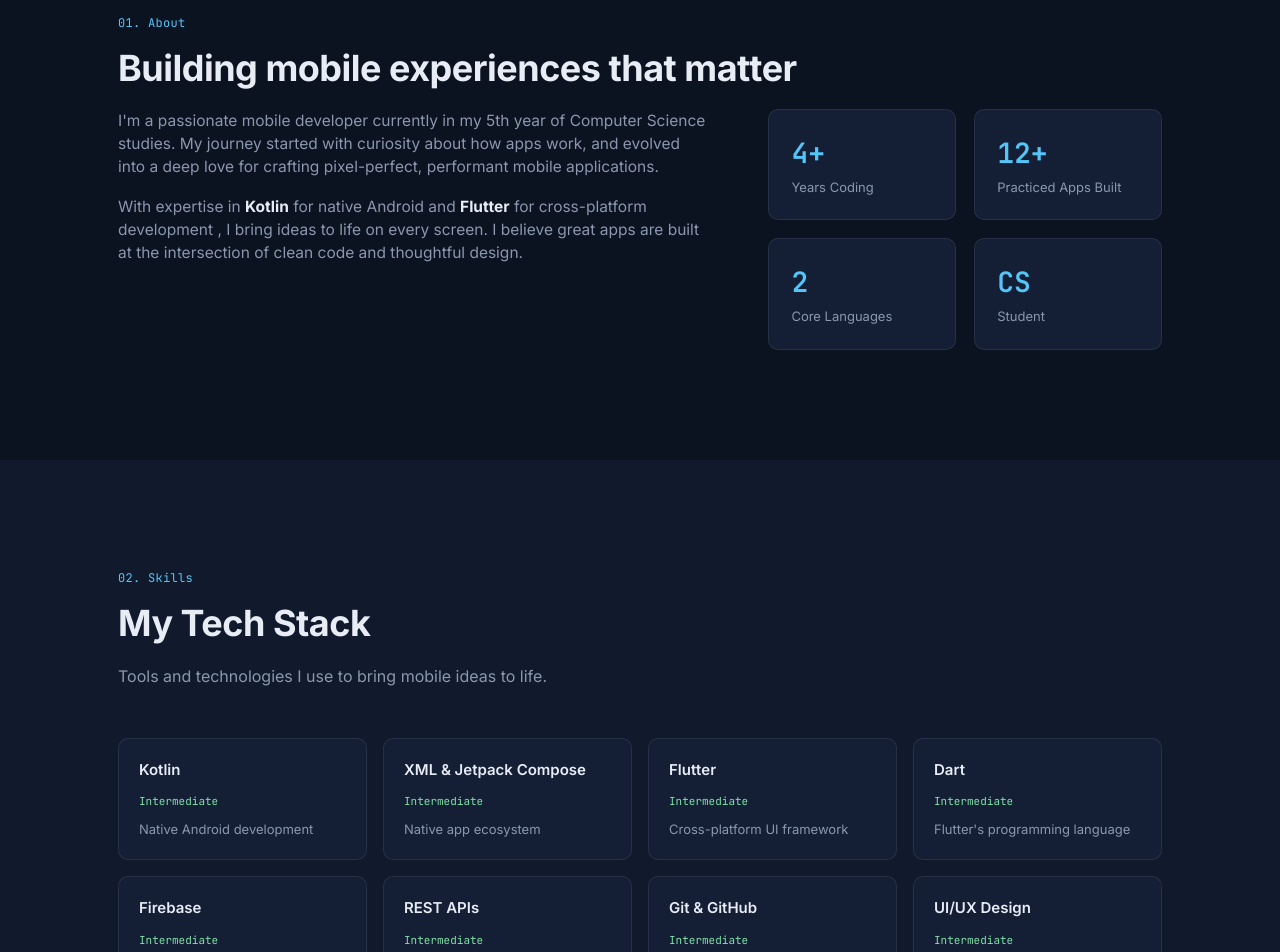
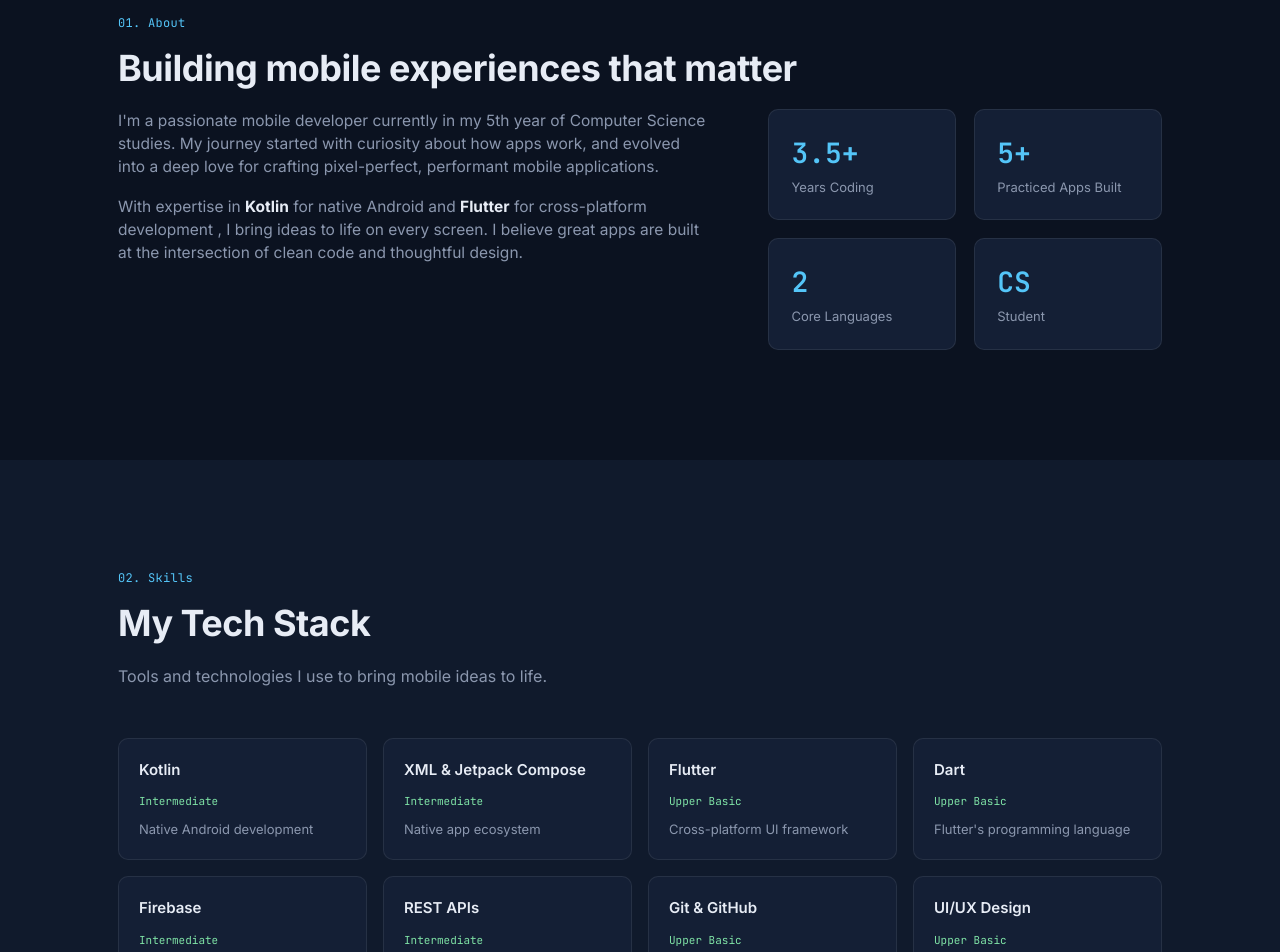
Before and after one commit to soekhant01/portfolio, a React (Vite) app: page /portfolio/about in a window 1280 px wide. Shown: the part 840-1792 px from the top of the page. Built offline with nearby package versions, Linux system fonts and the light colour scheme.

Commit message:
changing in skills

```diff
--- a/src/data/content.js
+++ b/src/data/content.js
@@ -13,8 +13,8 @@ export const socialLinks = [
 
 
 export const stats = [
-  { num: '4+', label: 'Years Coding' },
-  { num: '12+', label: 'Practiced Apps Built' },
+  { num: '3.5+', label: 'Years Coding' },
+  { num: '5+', label: 'Practiced Apps Built' },
   { num: '2', label: 'Core Languages' },
   { num: 'CS', label: 'Student' },
 ]
@@ -22,13 +22,13 @@ export const stats = [
 export const skills = [
   { name: 'Kotlin', level: 'Intermediate', desc: 'Native Android development' },
   { name: 'XML & Jetpack Compose', level: 'Intermediate', desc: 'Native app ecosystem' },
-  { name: 'Flutter', level: 'Intermediate', desc: 'Cross-platform UI framework' },
-  { name: 'Dart', level: 'Intermediate', desc: "Flutter's programming language" },
+  { name: 'Flutter', level: 'Upper Basic', desc: 'Cross-platform UI framework' },
+  { name: 'Dart', level: 'Upper Basic', desc: "Flutter's programming language" },
 
   { name: 'Firebase', level: 'Intermediate', desc: 'Backend & cloud services' },
   { name: 'REST APIs', level: 'Intermediate', desc: 'API integration & design' },
-  { name: 'Git & GitHub', level: 'Intermediate', desc: 'Version control & collaboration' },
-  { name: 'UI/UX Design', level: 'Intermediate', desc: 'Figma & design systems' },
+  { name: 'Git & GitHub', level: 'Upper Basic', desc: 'Version control & collaboration' },
+  { name: 'UI/UX Design', level: 'Upper Basic', desc: 'Figma & design systems' },
 ]
 
 
```
